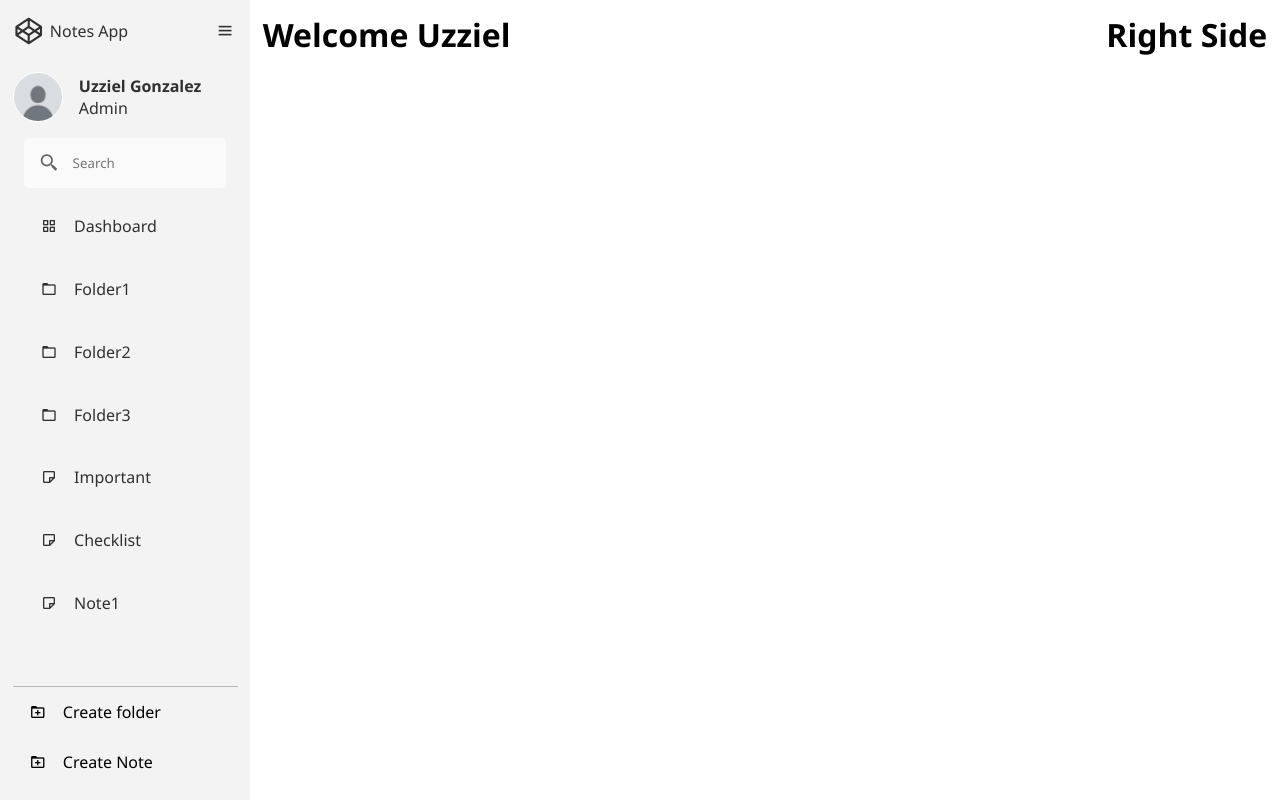
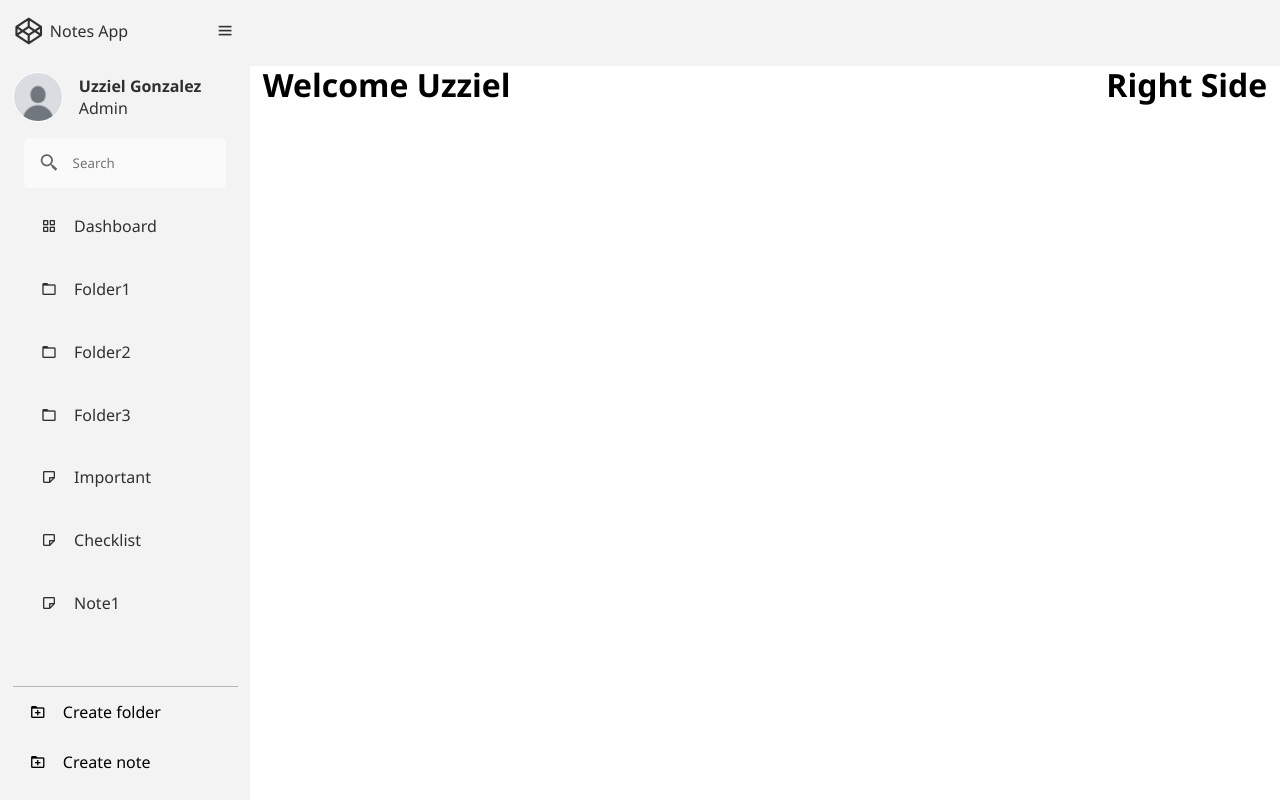
Before and after one commit to uzziel1/Notes-App-Project, a plain HTML site: page index.html in a window 1280 px wide. Both pictures are taken after a click on the icon 40 px from the left and 31 px from the top of the page. Drawn offline with nearby package versions, Linux system fonts and the light colour scheme.

Commit message:
Added Header and General Css

```diff
--- a/index.html
+++ b/index.html
@@ -4,13 +4,23 @@
     <meta charset="UTF-8" />
     <meta name="viewport" content="width=device-width, initial-scale=1.0" />
     <title>Notes - App</title>
+
     <link
       href="https://unpkg.com/boxicons@2.1.4/css/boxicons.min.css"
       rel="stylesheet"
     />
-    <link rel="stylesheet" href="style.css" />
+    <link rel="stylesheet" href="styles/general.css" />
+    <link rel="stylesheet" href="styles/header.css" />
+    <link rel="stylesheet" href="styles/sidebar.css" />
   </head>
   <body>
+    <div class="header">
+      <div class="utlity-buttons">
+        <p>Home</p>
+        <p>Settings</p>
+        <p>About me</p>
+      </div>
+    </div>
     <div class="sidebar">
       <div class="top">
         <div class="logo">
@@ -89,7 +99,7 @@
         </div>
         <div class="create-note">
           <i class="bx bx-folder-plus"></i>
-          <p>Create Note</p>
+          <p>Create note</p>
         </div>
       </div>
     </div>
--- /dev/null
+++ b/styles/general.css
@@ -0,0 +1,10 @@
+* {
+  margin: 0;
+  padding: 0;
+  box-sizing: border-box;
+  font-family: "Segoe UI", Tahoma, Geneva, Verdana, sans-serif;
+}
+
+body {
+  padding-top: 50px;
+}
--- /dev/null
+++ b/styles/header.css
@@ -0,0 +1,8 @@
+.header {
+  position: fixed;
+  top: 0;
+  left: 0;
+  right: 0;
+  background-color: #f3f3f4;
+  z-index: 100px;
+}
--- a/style.css
+++ b/styles/sidebar.css
@@ -185,14 +185,23 @@
   bottom: 0;
   list-style-type: none;
   margin: 0.8rem auto;
-  width: 90%;
+  width: 50px;
   border-top: 1px solid rgb(183, 183, 183);
+  cursor: pointer;
+  transition: width 0.5s;
 }
 
 .create-folder,
 .create-note {
   display: flex;
   align-items: center;
+  border-radius: 5px;
+}
+
+.create-folder:hover,
+.create-note:hover {
+  background-color: rgba(142, 142, 142, 0.26);
+  color: rgb(35, 35, 35);
 }
 
 .create-folder i,
@@ -202,6 +211,10 @@
   height: 50px;
   border-radius: 12px;
   line-height: 50px;
+}
+
+.sidebar.active .create-new {
+  width: 90%;
 }
 .main-content {
   position: relative;
```
